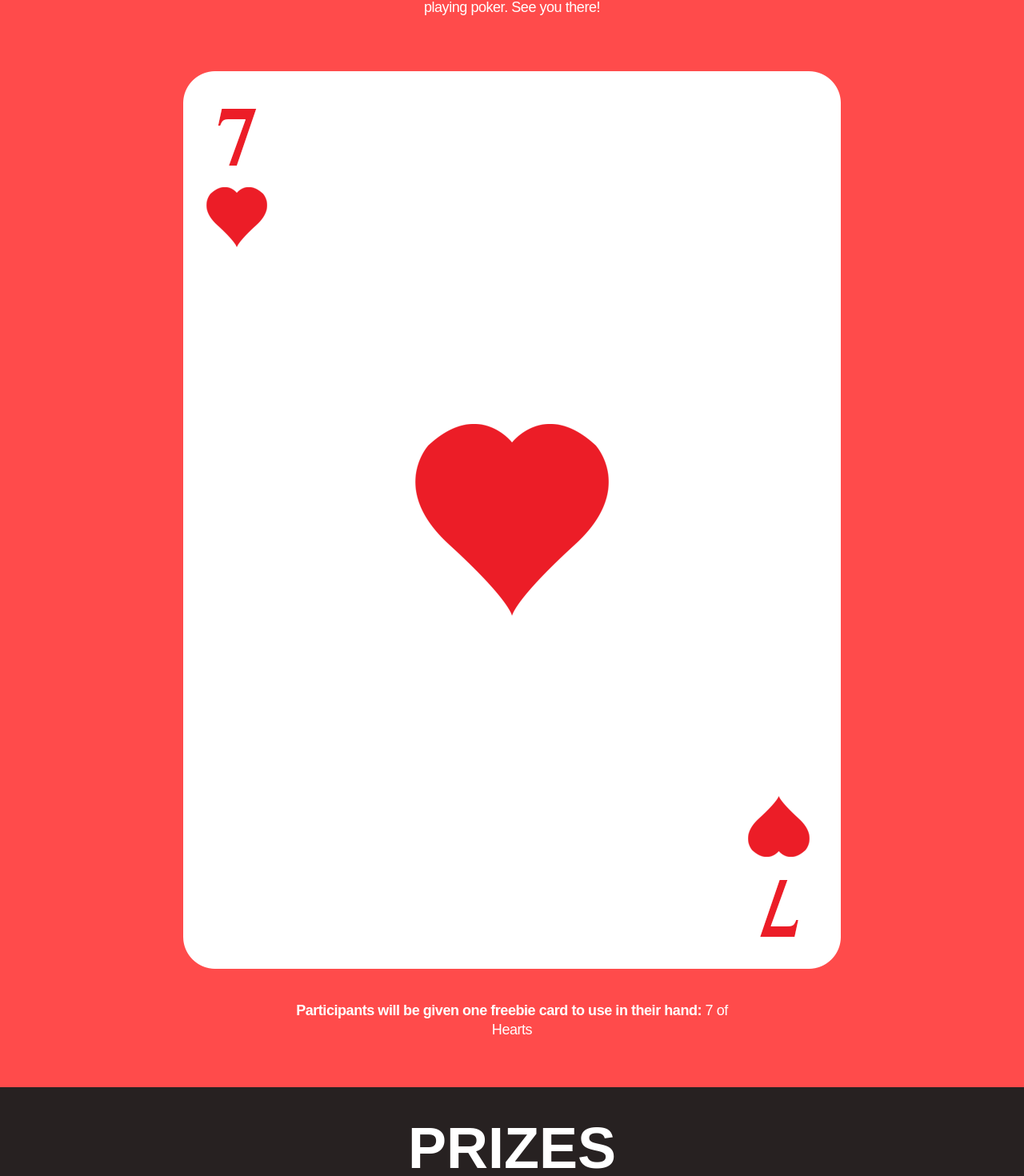
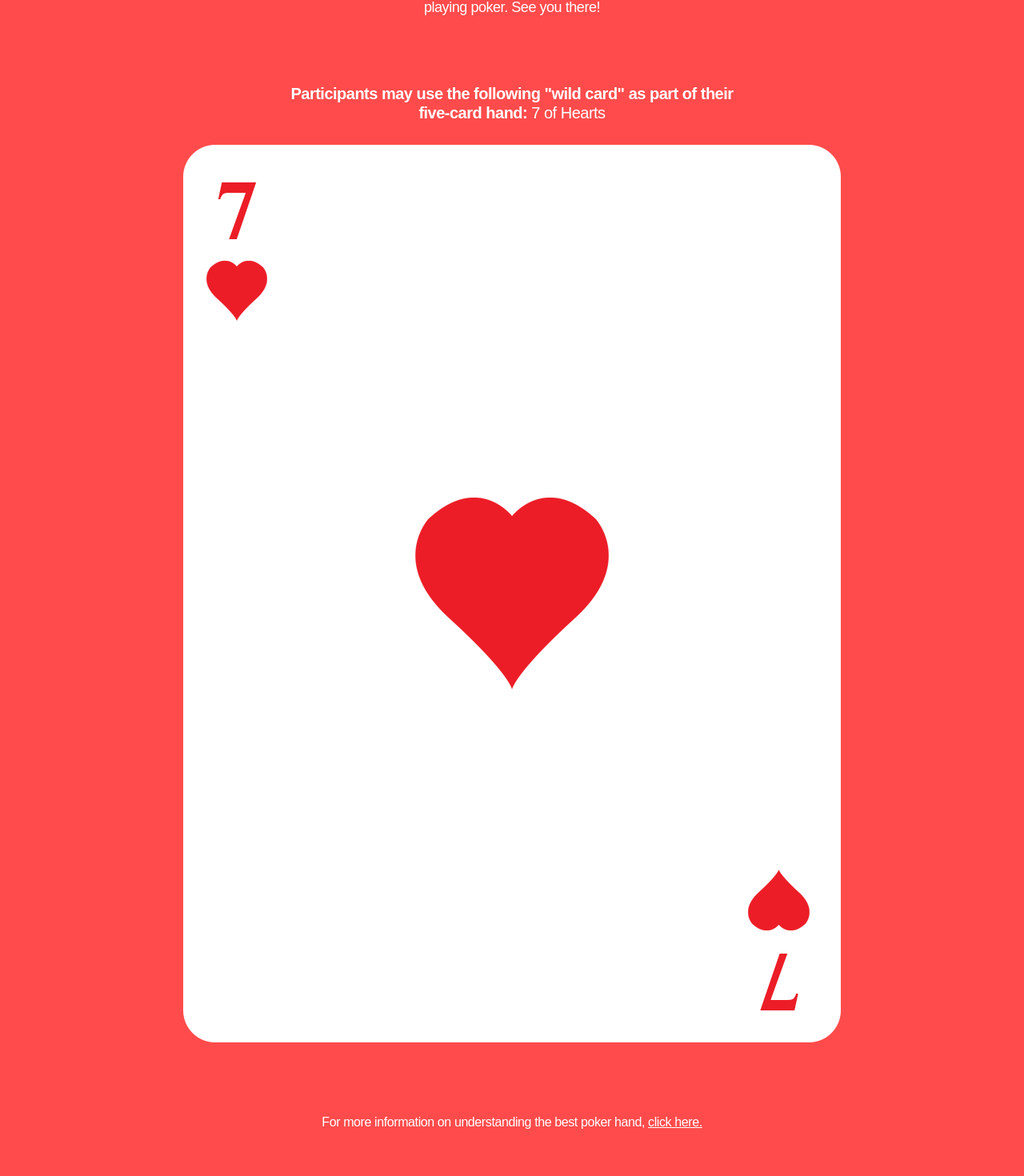
Before and after one commit to kylearray/pokerrun, a Next.js app: page / in a window 1280 px wide. Shown: the part 1571-3041 px from the top of the page at 80% size. Built offline with nearby package versions, Linux system fonts and the light colour scheme; a web font is replaced by a local one.

Commit message:
monday update v2

```diff
--- a/app/page.tsx
+++ b/app/page.tsx
@@ -126,23 +126,38 @@ export default function Home() {
             </p>
           </div>
 
+          {/* 7 of hearts Text */}
+          <div className="col-span-12 md:col-span-10 md:col-start-2 lg:col-span-6 lg:col-start-4 flex justify-center pt-8 pb-1">
+            <p
+              className={`${CeraCompact.className} font-bold text-white text-xl pb-4 leading-6 text-center tracking-tight `}
+            >
+              Participants may use the following "wild card" as part of their
+              five-card hand:{" "}
+              <strong className="font-light">7 of Hearts</strong>
+            </p>
+          </div>
           {/* 7 of Hearts */}
           <div className="col-span-12 flex justify-center place-items-center">
             <Image
-              className="w-40 pt-4 lg:w-auto "
-              width={100}
-              height={365}
+              className="w-40 lg:w-auto "
+              width={80}
+              height={130}
               alt="7 of hearts card"
               src="/static/images/7ofHearts.png"
             />
           </div>
-          {/* 7 of hearts Text */}
-          <div className="col-span-12 md:col-span-10 md:col-start-2 lg:col-span-6 lg:col-start-4 flex justify-center pt-8 pb-11">
+
+          {/* Need Help */}
+          <div className="col-span-12 md:col-span-10 md:col-start-2 lg:col-span-6 lg:col-start-4 flex justify-center pt-20 pb-11">
             <p
-              className={`${CeraCompact.className} font-bold text-white text-lg leading-6 text-center tracking-tight `}
+              className={`${CeraCompact.className} font-light text-white text-base leading-6 text-center tracking-tight `}
             >
-              Participants will be given one freebie card to use in their hand:{" "}
-              <strong className="font-light">7 of Hearts</strong>
+              For more information on understanding the best poker hand, <Link
+                  className="underline font-regular"
+                  href="https://www.cardplayer.com/rules-of-poker/hand-rankings"
+                >
+                  click here.
+                </Link>{" "}
             </p>
           </div>
         </div>
@@ -192,7 +207,9 @@ export default function Home() {
                 >
                   Lower section seats on 11/16 @ 7:00pm
                   <p className="pt-1 italic ">
-                  <p className="inline italic pt-2 pr-[.15rem]">$340</p>+ value</p>
+                    <p className="inline italic pt-2 pr-[.15rem]">$340</p>+
+                    value
+                  </p>
                 </p>
               </div>
             </div>
@@ -392,7 +409,7 @@ export default function Home() {
                   href="mailto:office@arrayrealestate.com"
                 >
                   office@arrayrealestate.com
-                </Link>
+                </Link>{" "}
                 will serve as the tie-breaker.
               </li>
             </ul>
```
